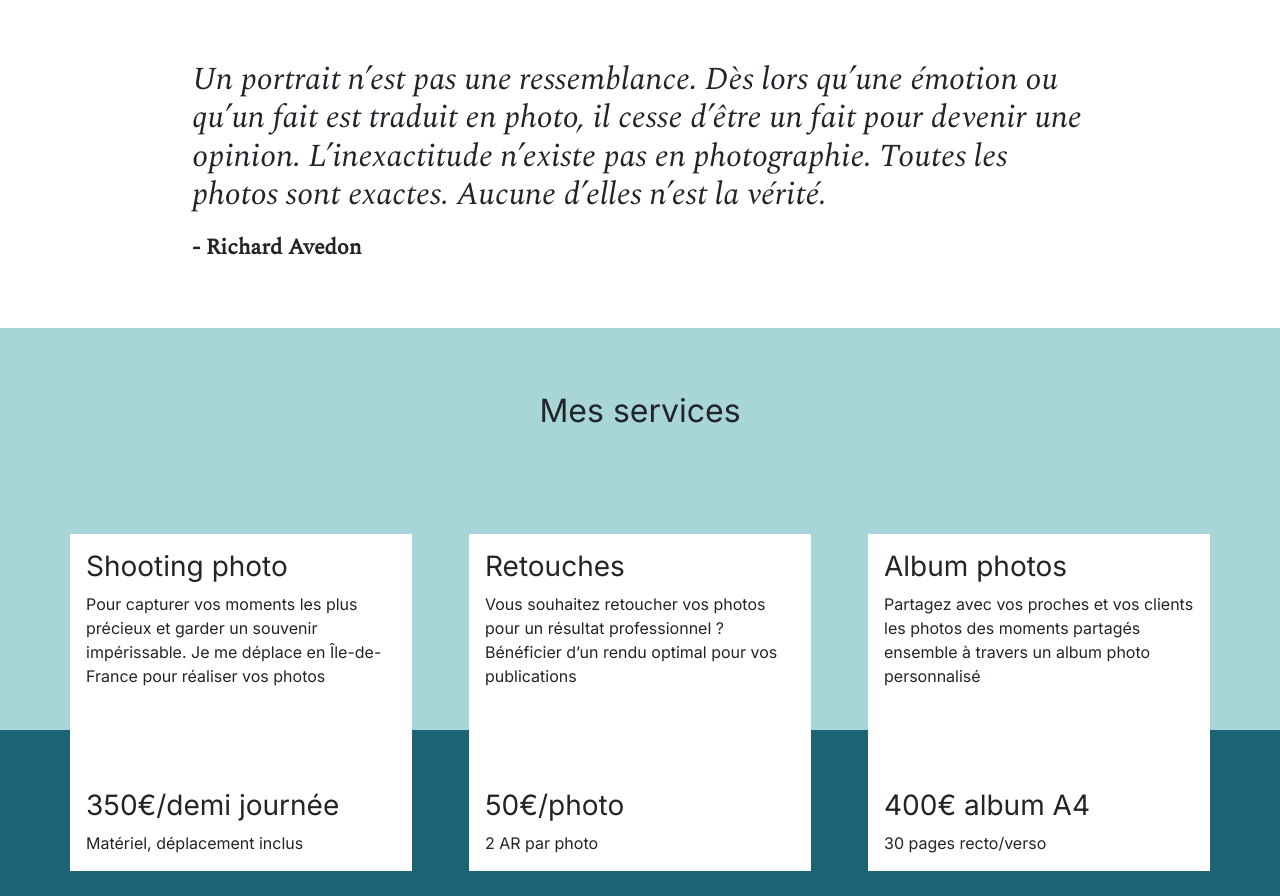
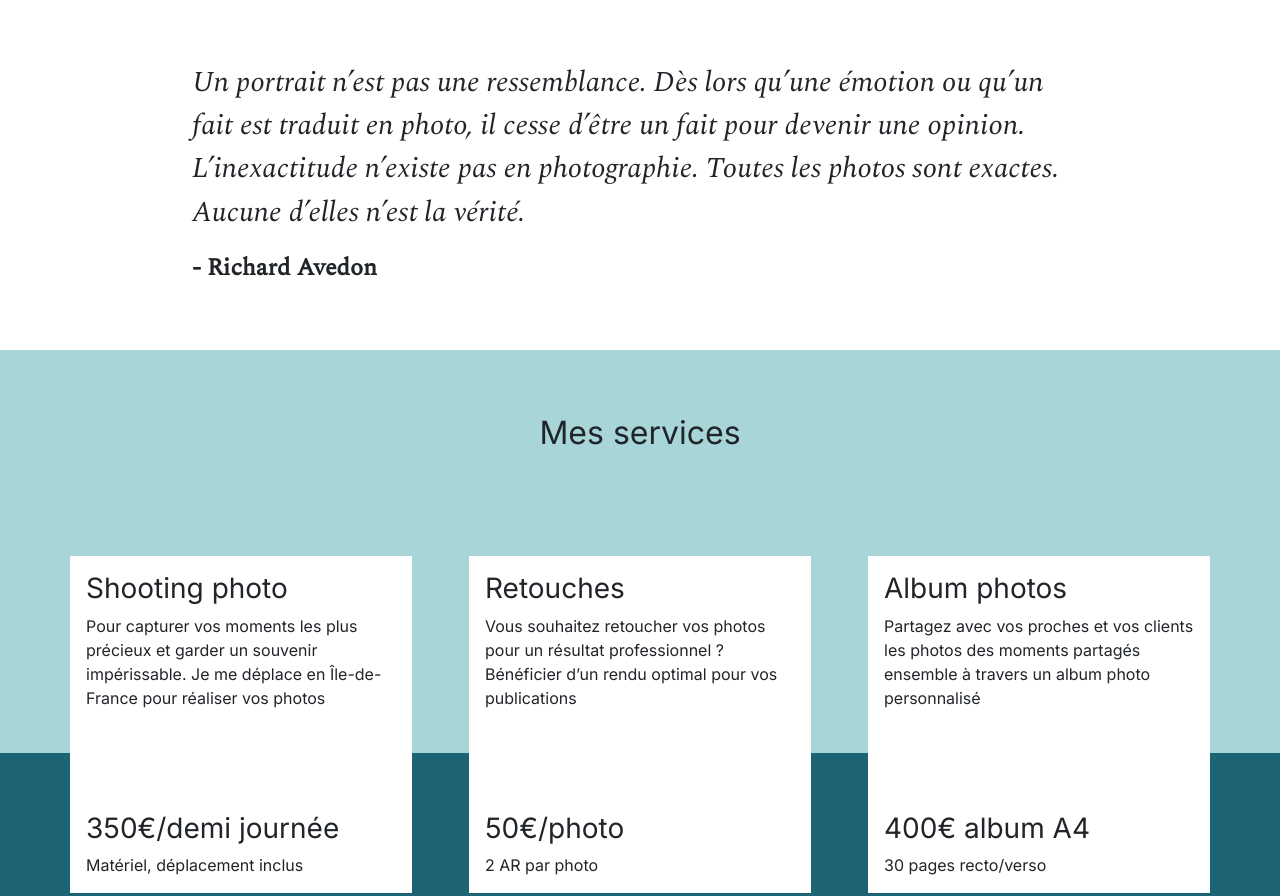
Before and after one commit to TonyLaPoche/Audit-Nina-Carducci, a plain HTML site: page index.html in a window 1280 px wide. Shown: the part 2698-3594 px from the top of the page. Drawn offline with nearby package versions, Linux system fonts and the light colour scheme.

Commit message:
correction hiérarchie des titre et refacto styles

```diff
--- a/assets/style.css
+++ b/assets/style.css
@@ -147,11 +147,12 @@ body {
   font-family: Spectral;
   font-style: italic;
   font-weight: 300;
+  font-size: 1.8em;
 }
 .quote__author {
   font-family: Spectral;
   font-weight: 800;
-  font-size: 22px;
+  font-size: 1.5em;
 }
 
 #services {
--- a/index.html
+++ b/index.html
@@ -365,10 +365,10 @@
         <div class="quote">
           <figure>
             <blockquote>
-              <h2 class="quote__text">
+              <em class="quote__text">
                 Un portrait n’est pas une ressemblance. Dès lors qu’une émotion ou qu’un fait est traduit en photo, il cesse d’être un fait pour
                 devenir une opinion. L’inexactitude n’existe pas en photographie. Toutes les photos sont exactes. Aucune d’elles n’est la vérité.
-              </h2>
+              </em>
             </blockquote>
             <figcaption class="quote__author">- Richard Avedon</figcaption>
           </figure>
```
